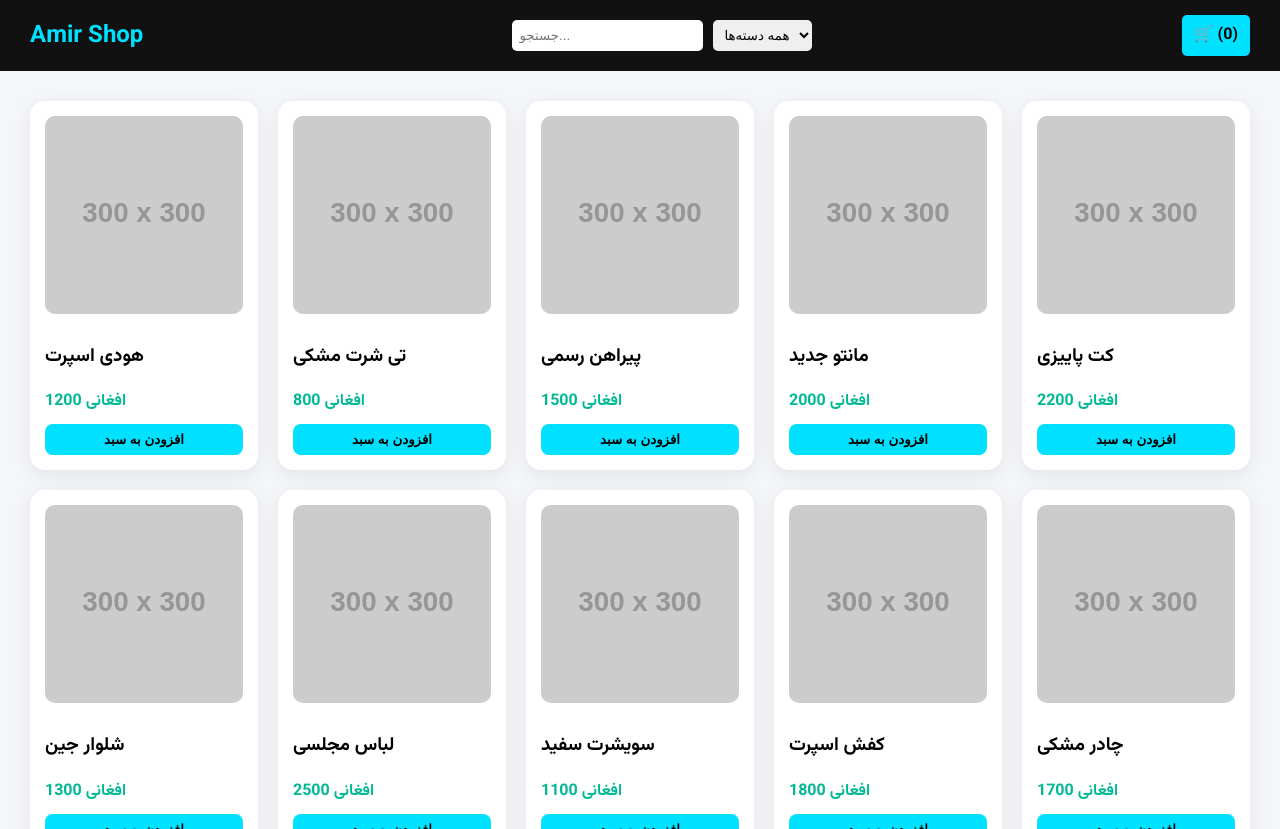
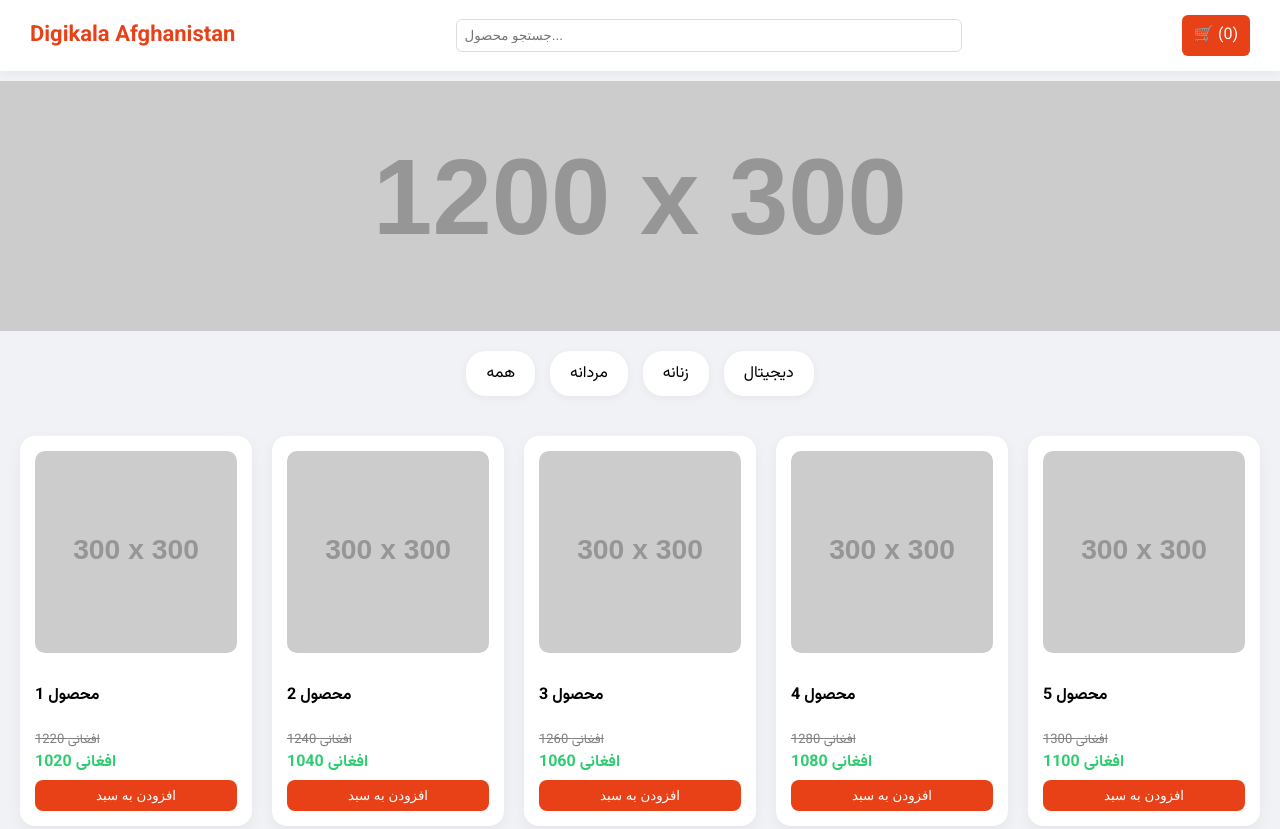
Before and after one commit to amiraliahmadi8779-del/Shop-clouts, a plain HTML site: page index.html in a window 1280 px wide. Shown: the top 829 px of the page. Drawn offline with Linux system fonts and the light colour scheme; placeholder pictures from the web are drawn by us.

Commit message:
Update shop title and enhance layout styles

```diff
--- a/index.html
+++ b/index.html
@@ -3,141 +3,218 @@
 <head>
 <meta charset="UTF-8">
 <meta name="viewport" content="width=device-width, initial-scale=1.0">
-<title>Amir Shop</title>
+<title>Digikala Afghanistan</title>
 <link href="https://fonts.googleapis.com/css2?family=Vazirmatn:wght@400;700&display=swap" rel="stylesheet">
 
 <style>
-body{margin:0;font-family:'Vazirmatn',sans-serif;background:#f5f6fa;}
-header{background:#111;color:white;display:flex;justify-content:space-between;align-items:center;padding:15px 30px;}
-.logo{font-size:24px;font-weight:bold;color:#00e0ff;}
-.controls{display:flex;gap:10px;}
-input,select{padding:7px;border-radius:5px;border:none;}
-.cart-icon{cursor:pointer;background:#00e0ff;padding:8px 12px;border-radius:5px;color:black;font-weight:bold;}
+body{margin:0;font-family:'Vazirmatn',sans-serif;background:#f1f2f6;}
+header{
+background:white;
+display:flex;
+justify-content:space-between;
+align-items:center;
+padding:15px 30px;
+box-shadow:0 2px 10px rgba(0,0,0,0.05);
+position:sticky;top:0;z-index:1000;
+}
+.logo{font-size:22px;font-weight:bold;color:#e84118;}
+.search{width:40%;padding:8px;border-radius:6px;border:1px solid #ddd;}
+.cart{cursor:pointer;background:#e84118;color:white;padding:8px 12px;border-radius:6px;}
 
-.products{display:grid;grid-template-columns:repeat(auto-fit,minmax(200px,1fr));gap:20px;padding:30px;}
-.card{background:white;padding:15px;border-radius:15px;box-shadow:0 5px 20px rgba(0,0,0,0.08);transition:0.3s;}
+.slider{
+width:100%;
+height:250px;
+overflow:hidden;
+position:relative;
+margin-top:10px;
+}
+.slide{
+position:absolute;
+width:100%;
+height:100%;
+background-size:cover;
+background-position:center;
+transition:opacity 1s;
+}
+.categories{
+display:flex;
+gap:15px;
+padding:20px;
+justify-content:center;
+flex-wrap:wrap;
+}
+.cat{
+background:white;
+padding:10px 20px;
+border-radius:20px;
+cursor:pointer;
+box-shadow:0 2px 10px rgba(0,0,0,0.05);
+}
+.products{
+display:grid;
+grid-template-columns:repeat(auto-fit,minmax(200px,1fr));
+gap:20px;
+padding:20px;
+}
+.card{
+background:white;
+padding:15px;
+border-radius:15px;
+box-shadow:0 5px 15px rgba(0,0,0,0.05);
+transition:0.3s;
+}
 .card:hover{transform:translateY(-5px);}
 .card img{width:100%;border-radius:10px;}
-.price{color:#00b894;font-weight:bold;margin:10px 0;}
-.btn{background:#00e0ff;border:none;padding:8px;width:100%;border-radius:8px;cursor:pointer;font-weight:bold;}
-.btn:hover{background:#00bcd4;}
-
-.cart-box{position:fixed;right:0;top:0;width:300px;height:100%;background:white;box-shadow:-5px 0 15px rgba(0,0,0,0.1);padding:20px;overflow:auto;display:none;}
-.checkout{background:#25D366;color:white;padding:10px;border:none;width:100%;border-radius:8px;cursor:pointer;margin-top:10px;}
+.price{color:#2ecc71;font-weight:bold;}
+.old{color:gray;text-decoration:line-through;font-size:13px;}
+.btn{
+background:#e84118;
+color:white;
+border:none;
+padding:8px;
+width:100%;
+border-radius:8px;
+cursor:pointer;
+margin-top:5px;
+}
+.cart-box{
+position:fixed;
+right:0;
+top:0;
+width:300px;
+height:100%;
+background:white;
+box-shadow:-5px 0 15px rgba(0,0,0,0.1);
+padding:20px;
+overflow:auto;
+display:none;
+}
+.checkout{
+background:#25D366;
+color:white;
+padding:10px;
+border:none;
+width:100%;
+border-radius:8px;
+cursor:pointer;
+margin-top:10px;
+}
 </style>
 </head>
 
 <body>
 
 <header>
-<div class="logo">Amir Shop</div>
+<div class="logo">Digikala Afghanistan</div>
+<input class="search" id="search" placeholder="جستجو محصول...">
+<div class="cart" onclick="toggleCart()">🛒 (<span id="count">0</span>)</div>
+</header>
 
-<div class="controls">
-<input type="text" id="search" placeholder="جستجو...">
-<select id="category">
-<option value="all">همه دسته‌ها</option>
-<option value="مردانه">مردانه</option>
-<option value="زنانه">زنانه</option>
-<option value="اسپرت">اسپرت</option>
-</select>
+<div class="slider">
+<div class="slide" style="background-image:url('https://via.placeholder.com/1200x300/ff7675');opacity:1"></div>
+<div class="slide" style="background-image:url('https://via.placeholder.com/1200x300/74b9ff');opacity:0"></div>
+<div class="slide" style="background-image:url('https://via.placeholder.com/1200x300/55efc4');opacity:0"></div>
 </div>
 
-<div class="cart-icon" onclick="toggleCart()">🛒 (<span id="cart-count">0</span>)</div>
-</header>
+<div class="categories">
+<div class="cat" onclick="filterCat('all')">همه</div>
+<div class="cat" onclick="filterCat('مردانه')">مردانه</div>
+<div class="cat" onclick="filterCat('زنانه')">زنانه</div>
+<div class="cat" onclick="filterCat('دیجیتال')">دیجیتال</div>
+</div>
 
-<div class="products" id="product-list"></div>
+<div class="products" id="products"></div>
 
-<div class="cart-box" id="cart-box">
+<div class="cart-box" id="cartBox">
 <h3>سبد خرید</h3>
-<div id="cart-items"></div>
-<button class="checkout" onclick="checkout()">خرید در واتساپ</button>
+<div id="cartItems"></div>
+<button class="checkout" onclick="checkout()">پرداخت در واتساپ</button>
 </div>
 
 <script>
-let products=[
-{id:1,name:"هودی اسپرت",price:1200,cat:"اسپرت",img:"https://via.placeholder.com/300"},
-{id:2,name:"تی شرت مشکی",price:800,cat:"مردانه",img:"https://via.placeholder.com/300"},
-{id:3,name:"پیراهن رسمی",price:1500,cat:"مردانه",img:"https://via.placeholder.com/300"},
-{id:4,name:"مانتو جدید",price:2000,cat:"زنانه",img:"https://via.placeholder.com/300"},
-{id:5,name:"کت پاییزی",price:2200,cat:"مردانه",img:"https://via.placeholder.com/300"},
-{id:6,name:"شلوار جین",price:1300,cat:"مردانه",img:"https://via.placeholder.com/300"},
-{id:7,name:"لباس مجلسی",price:2500,cat:"زنانه",img:"https://via.placeholder.com/300"},
-{id:8,name:"سویشرت سفید",price:1100,cat:"اسپرت",img:"https://via.placeholder.com/300"},
-{id:9,name:"کفش اسپرت",price:1800,cat:"اسپرت",img:"https://via.placeholder.com/300"},
-{id:10,name:"چادر مشکی",price:1700,cat:"زنانه",img:"https://via.placeholder.com/300"},
-{id:11,name:"پالتو زمستانی",price:3000,cat:"زنانه",img:"https://via.placeholder.com/300"},
-{id:12,name:"تی شرت سفید",price:750,cat:"مردانه",img:"https://via.placeholder.com/300"},
-{id:13,name:"ست ورزشی",price:1600,cat:"اسپرت",img:"https://via.placeholder.com/300"},
-{id:14,name:"کت چرم",price:3500,cat:"مردانه",img:"https://via.placeholder.com/300"},
-{id:15,name:"بلوز دخترانه",price:900,cat:"زنانه",img:"https://via.placeholder.com/300"},
-{id:16,name:"کلاه اسپرت",price:400,cat:"اسپرت",img:"https://via.placeholder.com/300"},
-{id:17,name:"شال جدید",price:500,cat:"زنانه",img:"https://via.placeholder.com/300"},
-{id:18,name:"پیراهن تابستانی",price:1400,cat:"زنانه",img:"https://via.placeholder.com/300"},
-{id:19,name:"سویشرت مردانه",price:1500,cat:"مردانه",img:"https://via.placeholder.com/300"},
-{id:20,name:"کفش رسمی",price:2800,cat:"مردانه",img:"https://via.placeholder.com/300"}
-];
+let products=[];
+for(let i=1;i<=30;i++){
+products.push({
+id:i,
+name:"محصول "+i,
+price:1000+i*20,
+old:1200+i*20,
+cat:i%3==0?"دیجیتال":i%2==0?"زنانه":"مردانه",
+img:"https://via.placeholder.com/300"
+});
+}
 
 let cart=[];
+let currentCat="all";
 
-function displayProducts(list){
-let container=document.getElementById("product-list");
+function display(list){
+let container=document.getElementById("products");
 container.innerHTML="";
 list.forEach(p=>{
 container.innerHTML+=`
 <div class="card">
 <img src="${p.img}">
-<h3>${p.name}</h3>
+<h4>${p.name}</h4>
+<div class="old">${p.old} افغانی</div>
 <div class="price">${p.price} افغانی</div>
-<button class="btn" onclick="addToCart(${p.id})">افزودن به سبد</button>
+<button class="btn" onclick="add(${p.id})">افزودن به سبد</button>
 </div>`;
 });
 }
 
-function addToCart(id){
-let product=products.find(p=>p.id===id);
-cart.push(product);
+function add(id){
+let p=products.find(x=>x.id===id);
+cart.push(p);
+document.getElementById("count").innerText=cart.length;
+}
+
+function toggleCart(){
+let box=document.getElementById("cartBox");
+box.style.display=box.style.display==="block"?"none":"block";
 updateCart();
 }
 
 function updateCart(){
-document.getElementById("cart-count").innerText=cart.length;
-let items=document.getElementById("cart-items");
-items.innerHTML="";
+let c=document.getElementById("cartItems");
+c.innerHTML="";
 cart.forEach(p=>{
-items.innerHTML+=`<p>${p.name} - ${p.price} افغانی</p>`;
+c.innerHTML+=`<p>${p.name} - ${p.price}</p>`;
 });
 }
 
-function toggleCart(){
-let box=document.getElementById("cart-box");
-box.style.display=box.style.display==="block"?"none":"block";
+function checkout(){
+let text="سلام اینا رو میخوام:%0A";
+cart.forEach(p=>{text+=p.name+" - "+p.price+"%0A";});
+window.open("https://wa.me/93796552252?text="+text);
 }
 
-function checkout(){
-let text="سلام، این محصولات رو میخوام:%0A";
-cart.forEach(p=>{
-text+=p.name+" - "+p.price+" افغانی%0A";
-});
-window.open("https://wa.me/937XXXXXXXX?text="+text);
+function filterCat(cat){
+currentCat=cat;
+applyFilter();
 }
 
-function filterProducts(){
-let search=document.getElementById("search").value.toLowerCase();
-let category=document.getElementById("category").value;
+document.getElementById("search").addEventListener("keyup",applyFilter);
 
+function applyFilter(){
+let s=document.getElementById("search").value.toLowerCase();
 let filtered=products.filter(p=>{
-let matchName=p.name.toLowerCase().includes(search);
-let matchCat=(category==="all"||p.cat===category);
+let matchName=p.name.toLowerCase().includes(s);
+let matchCat=currentCat==="all"||p.cat===currentCat;
 return matchName && matchCat;
 });
-
-displayProducts(filtered);
+display(filtered);
 }
 
-document.getElementById("search").addEventListener("keyup",filterProducts);
-document.getElementById("category").addEventListener("change",filterProducts);
+display(products);
 
-displayProducts(products);
+/* اسلایدر */
+let slides=document.querySelectorAll(".slide");
+let index=0;
+setInterval(()=>{
+slides[index].style.opacity=0;
+index=(index+1)%slides.length;
+slides[index].style.opacity=1;
+},3000);
 </script>
 
 </body>
```
